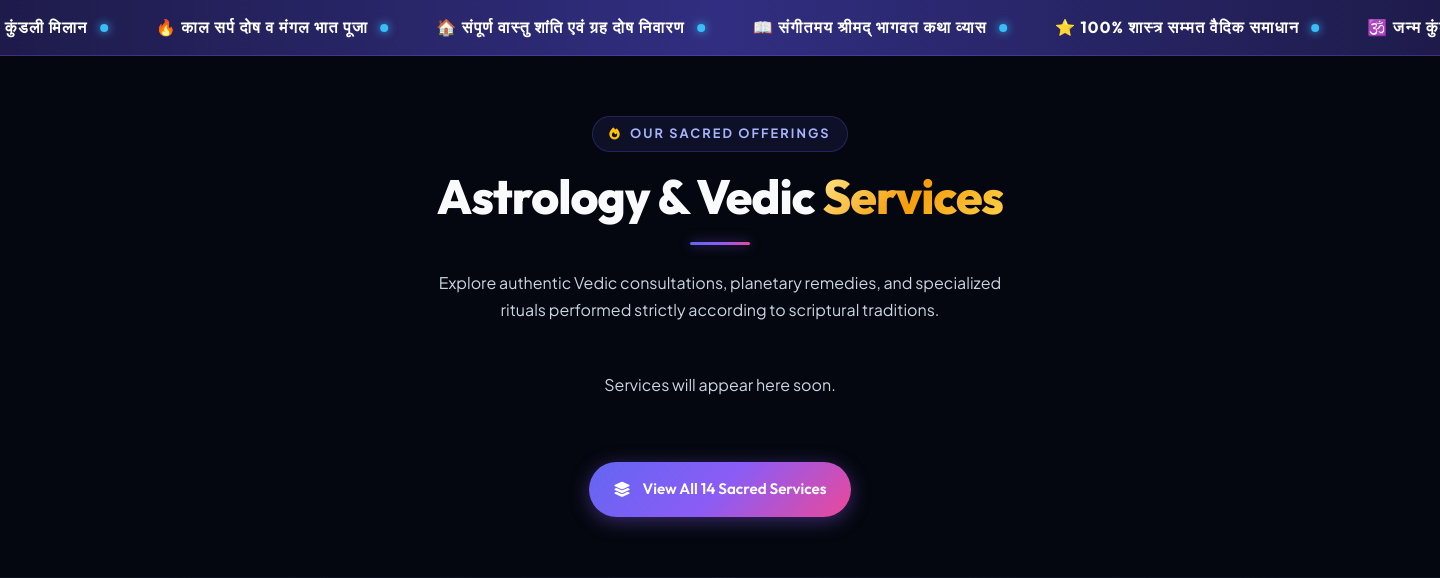
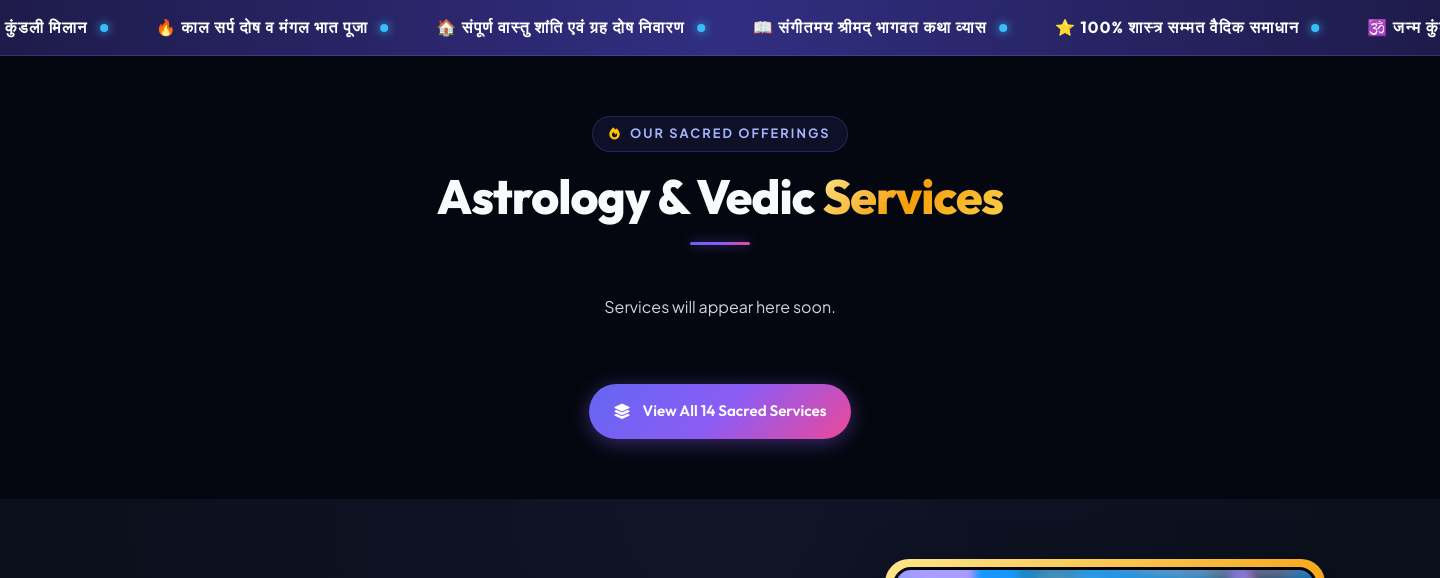
Before and after one commit to krishnapatidar2805/vedic_astro, a Django app: page / in a window 1440 px wide. Shown: the part 1134-1712 px from the top of the page. Run offline with Django 5.2, Linux system fonts and the light colour scheme; data that the repository does not hold is empty.

Commit message:
remove: subtitle line from services section

```diff
--- a/templates/core/home.html
+++ b/templates/core/home.html
@@ -116,9 +116,6 @@
         Astrology &amp; Vedic <span class="gradient-text-gold">Services</span>
       </h2>
       <div class="modern-divider"></div>
-      <p class="text-muted mx-auto" style="max-width: 600px;">
-        Explore authentic Vedic consultations, planetary remedies, and specialized rituals performed strictly according to scriptural traditions.
-      </p>
     </div>
 
     <div class="row gy-4">
```
